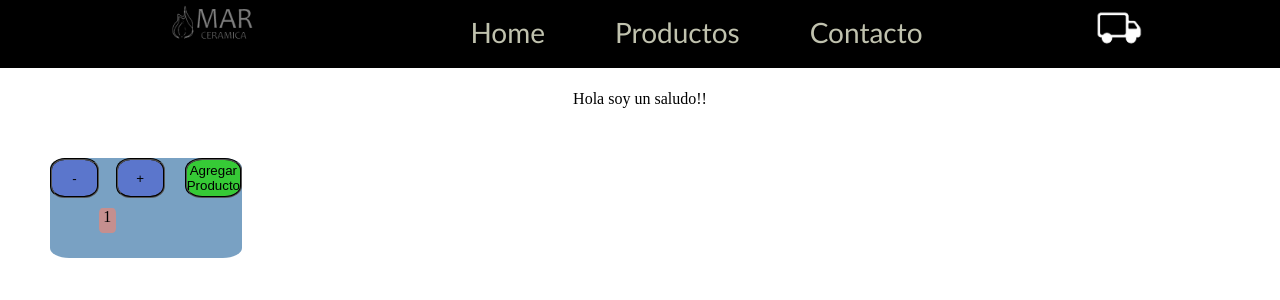
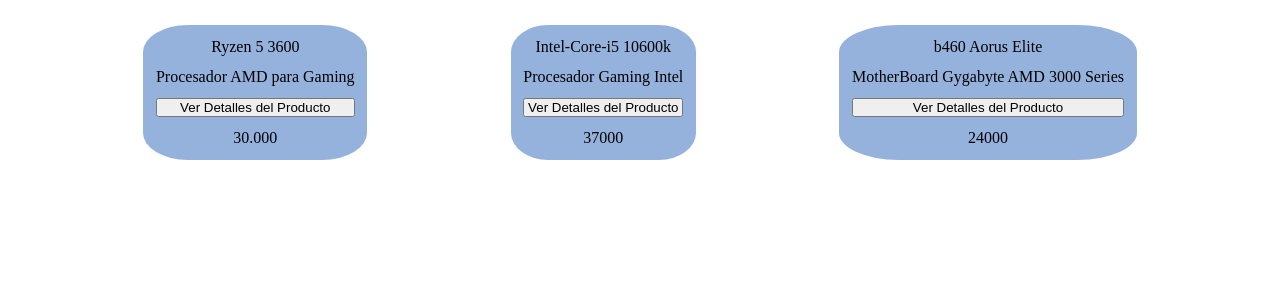
Before and after one commit to emilio1986/React-App, a React (Create React App) app: page / in a window 1280 px wide. Shown: the top 300 px of the page. Built offline with nearby package versions, Linux system fonts and the light colour scheme.

Commit message:
desafio Maps-Promises

```diff
--- a/src/App.jsx
+++ b/src/App.jsx
@@ -1,14 +1,16 @@
 import ItemListContainer from './componentes/ItemListContainer/ItemListContainer';
 import './App.css';
 import Nav2 from './componentes/navBar/navBar2';
+import ItemListContainerMaps from './componentes/ItemListContainerDesafioMaps/ItemListContainerMaps';
 
   //let greeting="hola soy un saludo!!";// -> No funciono asi tampoco
 
 function App() {
   return (
     <div className="App">
-      <Nav2 />
-      <ItemListContainer saludo = {"Hola soy un saludo!!"}/>
+      {/* <Nav2 /> */}
+      {/* <ItemListContainer saludo = {"Hola soy un saludo!!"}/> */}
+      {<ItemListContainerMaps/>}
     </div>
   );
 }
--- /dev/null
+++ b/src/componentes/ItemListContainerDesafioMaps/Item.jsx
@@ -0,0 +1,21 @@
+
+
+function Item({ titulo, descripcion, precio, img, stock }) {
+
+    return (
+
+        <div className=" item">
+
+            <div className="titulo">{titulo}</div>
+            {/* <img src="{img}" alt="{titulo}" /> */}
+            <div className="descripcion">{descripcion}</div>
+            <button> Ver Detalles del Producto</button>
+            <div className="precio">{precio}</div>
+        </div>
+
+
+    )
+
+}
+
+export default Item;
--- /dev/null
+++ b/src/componentes/ItemListContainerDesafioMaps/ItemList.jsx
@@ -0,0 +1,15 @@
+
+import  Item  from './Item';
+
+function ItemList({ items }) {
+
+    return (
+
+        <div className="itemList">
+            {
+                items.map((item) => <Item  {...item} key={item.id} />)
+            }
+        </div>
+    )
+}
+export default ItemList
--- /dev/null
+++ b/src/componentes/ItemListContainerDesafioMaps/ItemListContainerMaps.js
@@ -0,0 +1,41 @@
+import React, { useEffect, useState } from 'react';
+import './itemListContainerMaps.css'
+import { stock } from '../../data/stock';
+import ItemList from './ItemList';
+import mostrarArreglo from '../helpers/mostrarArreglo'
+
+
+
+function ItemListContainerMaps() {
+
+
+    const [items, setItems] = useState([]) //Se almacenan los productos
+    const [loading, setLoading] = useState(false) //le paso valor inicial d estado  en false
+
+    useEffect(() => {
+
+        setLoading(true)
+        mostrarArreglo(stock)
+            .then((res) => {
+                //capturo la resptuesta y la seteamos en items
+                setItems(res)
+            })
+            .catch((err) => console.log(err))
+            .finally(() => {
+                setLoading(false)   //cambiamos el estado de loading
+            })
+    }, [])
+
+
+    return (
+        <div className='itemListContMaps'>
+            {
+                loading?
+                    <div className='carga'> Cargando.. Por Favor Espere </div>
+                    :
+                    <ItemList items={items} />
+            }
+        </div>
+    )
+}
+export default ItemListContainerMaps;
--- /dev/null
+++ b/src/componentes/ItemListContainerDesafioMaps/itemListContainerMaps.css
@@ -0,0 +1,35 @@
+.item {
+
+
+    display: flex;
+    flex-direction: column;
+    background-color: rgba(38, 97, 185, 0.486);
+    border-radius: 20%;
+    padding:1%;
+    margin-top: 25px;
+    justify-content: space-between;
+
+}
+
+.titulo {
+
+
+    height: auto;
+}
+
+.itemListContMaps {
+
+
+    background-color: rgb(255, 255, 255);
+    height: 200px;
+    width: 100%;
+
+}
+
+.itemList {
+
+    display: flex;
+    justify-content: space-evenly;
+    height: 80%;
+    flex-wrap: wrap;
+}
--- /dev/null
+++ b/src/componentes/helpers/mostrarArreglo.js
@@ -0,0 +1,11 @@
+function MostrarArreglo(stock) {
+
+    return new Promise((resolve, reject) => {
+
+        setTimeout(() => {
+            resolve(stock)
+        }, 2000)
+    }
+    )
+}
+export default MostrarArreglo;
--- /dev/null
+++ b/src/data/stock.js
@@ -0,0 +1,34 @@
+export const stock = [
+    {
+
+        id: 1,
+        titulo: "Ryzen 5 3600",
+        descripcion: "Procesador AMD para Gaming",
+        precio: "30.000",
+        img: "",
+        stock: "4",
+    },
+
+    {
+
+        id: 2,
+        titulo: "Intel-Core-i5 10600k",
+        descripcion: "Procesador Gaming Intel",
+        precio: "37000",
+        img: "",
+        stock: "10",
+
+
+
+    },
+    {
+        id: 3,
+        titulo: "b460 Aorus Elite",
+        descripcion: "MotherBoard Gygabyte AMD 3000 Series",
+        precio: "24000",
+        img: "",
+        stock: "5",
+
+
+    },
+]
```
